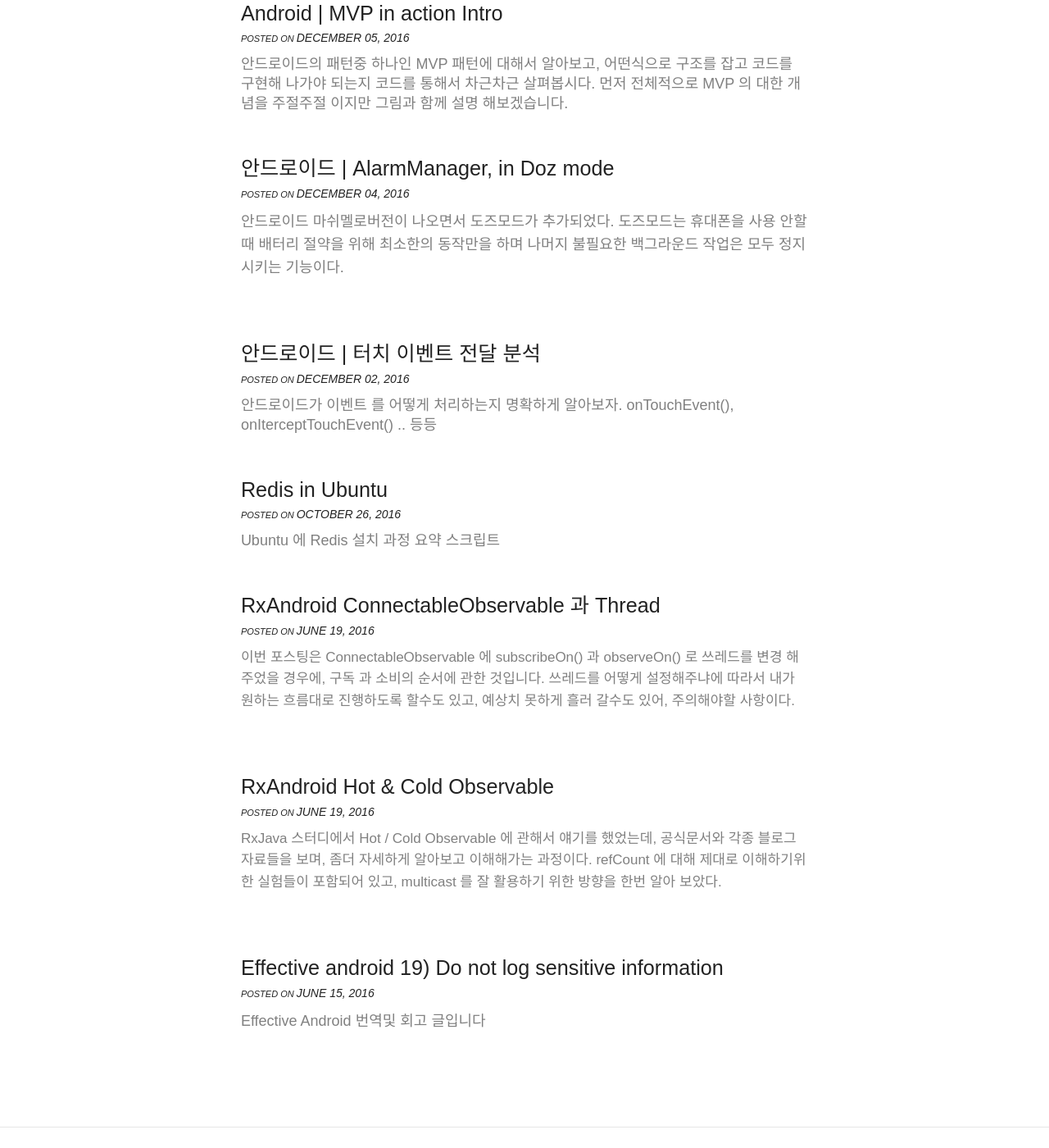
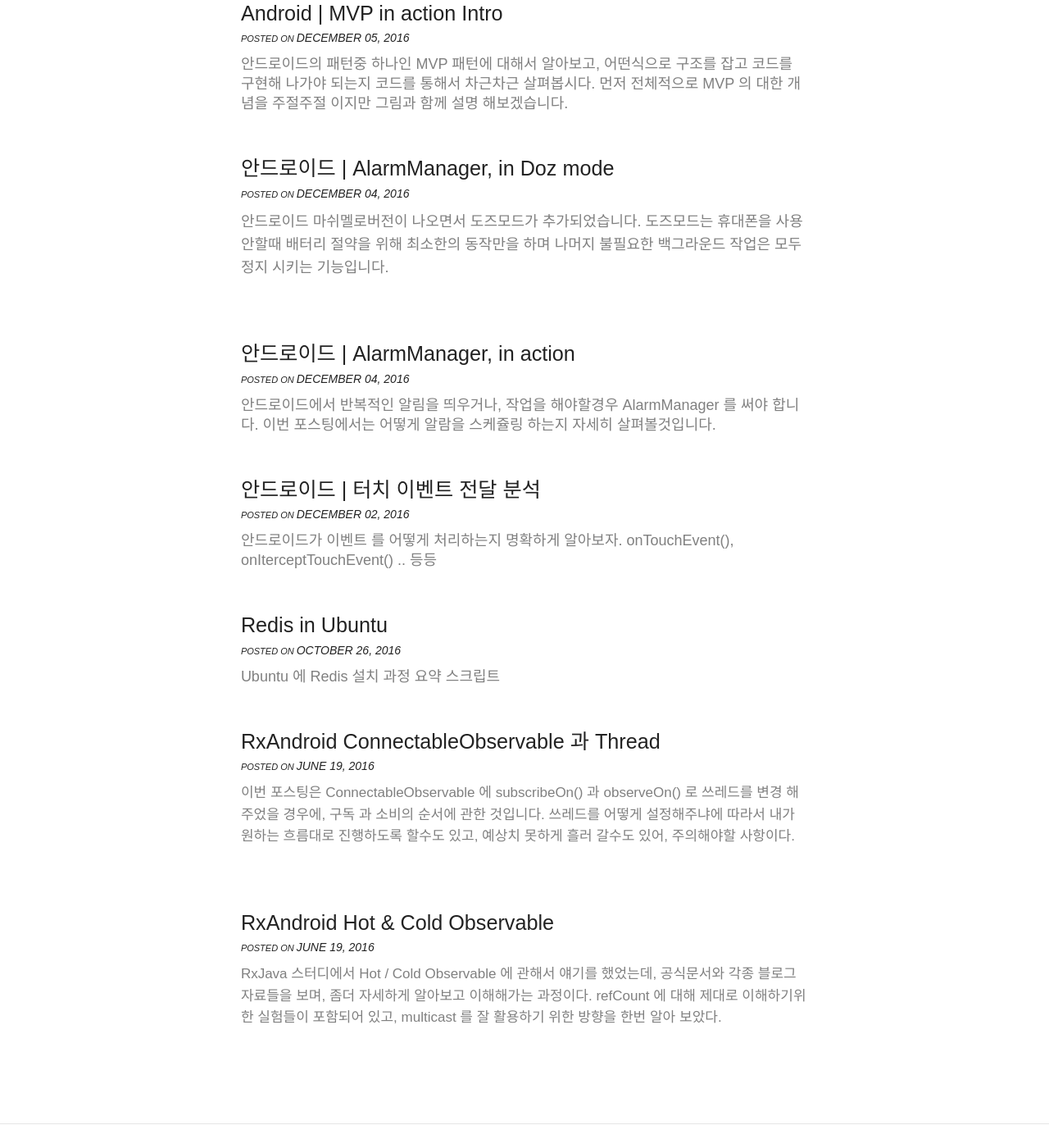
Before and after one commit to steadymoka/moka-a.github.io, a Jekyll site: the page built from index.html, in a window 1280 px wide and 1400 px high, scrolled down 1069 px. Shown: the whole window at 82% size. Built offline with Jekyll 4.4.1, drawn with Linux system fonts in a browser that asks for light colours; nearby versions of some CDN libraries; comment, search, counter and statistics services are not loaded; part of the change alters nothing that is shown.

Commit message:
alarm posting

````diff
--- /dev/null
+++ b/_posts/2016/android/2016-09-13-android-alarm-01.md
@@ -0,0 +1,14 @@
+---
+layout: post
+title: "안드로이드 | AlarmManager, in action"
+published: true
+modified:
+categories: android
+excerpt: 안드로이드에서 반복적인 알림을 띄우거나, 작업을 해야할경우 AlarmManager 를 써야 합니다. 이번 포스팅에서는 어떻게 알람을 스케쥴링 하는지 자세히 살펴볼것입니다.
+tags: [android, alarm, alarmManager]
+image:
+  feature:
+date: 2016-12-04
+---
+
+<br>
--- /dev/null
+++ b/_posts/2016/android/2016-09-13-android-alarm.md
@@ -0,0 +1,66 @@
+---
+layout: post
+title: "안드로이드 | AlarmManager, in Doz mode"
+published: true
+modified:
+categories: android
+excerpt:
+tags: [android, alarm, alarmManager]
+image:
+  feature:
+date: 2016-12-04
+---
+안드로이드 마쉬멜로버전이 나오면서 도즈모드가 추가되었습니다. 도즈모드는 휴대폰을 사용 안할때 배터리 절약을 위해 최소한의 동작만을 하며 나머지 불필요한 백그라운드 작업은 모두 정지 시키는 기능입니다.
+
+- 네트워크 작업 불가능
+- JobScheduler, AlarmManager, etc..
+- Wake Lock 무시
+- 등등..
+
+
+여러 기능들이 막히게 됩니다. 에외적으로 GCM 을 통해서는 푸쉬를 받을수 있다고 합니다.
+
+하지만 알람앱을 GCM 을 통해 울리게 할수는 없을 것입니다. GCM 도 어쨋든 네트워크 연결이 되어 있어야 되기 때문입니다. 따라서 도즈 모드로 알람앱을 만들경우 어떻게 해야 하는지 살펴 봐고 인지하고 있어야 합니다.
+
+
+<br>
+
+## Scheduling repeating alarm
+[https://developer.android.com/training/scheduling/alarms.html](https://developer.android.com/training/scheduling/alarms.html)
+반복적인 스케쥴링을 구현할때, 공식 사이트에서는 `AlarmManager` 를 이용을 하기를 권장하며, 앱이 실행되지 않은상태에서도 동작할수 있고, 불필요하게 리소스를 잡아먹는것을 방지 할수이 있다고 합니다.
+
+그러나 데이터를 동기화 하기위한 반복 작업에서는 `AlarmManager` 대신에 GCM 과 `SyncAdapter` 를 사용하기를 권하고 있습니. `SyncAdapter` 는 `AlarmManager` 와 같은 스케쥴링 옵션을 제공하며 좀더 유연하게 컨트롤 할수 있습니다.
+
+아무튼 반복작업을 위한 `AlarmManager` 의 함수로는 우선은 두가지가 있습니다. `setInExectRepeating()` 과 `setRepeating()` 함수입니다. 후자의 함수가 정확한 시간에 알림을 주기 위한 함수이지만, 구글에서는 알람시계같은 반복 알람이 아니라면 전자의 함수를 이용하기를 권하고 있습니다. 전자의 함수가 배터리 소모를 좀더 줄일수 있고, 네트워크 통신을 한다면 여러앱에서 동시 다발적으로 일어나는 통신으로 인한 부하를 없앨수 있기 떄문입니다.
+
+그리고 주의사항으로, 폰이 꺼지면 등록된 AlarmManager 가 모두 초기화 됩니다. 따라서 BootReceiver 에서 트리거를 받아 AlarmManager 를 등록 해주어야 합니다.
+
+<br>
+
+## API level 19
+하지만 안드로이드 **api level 19 (KITKAT 4.4)** 이상부터는 `setRepeating()` 으로 지정해도 알람이 정확하게 오지 않습니다. `setExact()` 함수를 이용해야지 정확한 시간에 알람이 오게 됩니다. 하지만 이것은 자동으로 반복알람이 되지는 않고 알람이 울린후 다시 재등록 해줌으로써 반복 알람이 되도록 합니다.
+
+<br>
+
+## API level 23
+그리고 안드로이드 **api level 23 (Marshmallow 6.0)** 이상부터는 위에서 언급했듯이 Doz 모드가 추가되어 `setExact()` 로도 정확한 시간을 보장할수가 없습니. 따라서 새로 추가된 함수 `setExactAndAllowWhileIdle()` 를 이용하여 알람을 설정 해주어야 합니다. 참고로 정확한 시간의 알람이 아니라면 `setAndAllowWhileIdle()` 함수를 이용하면 됩니다.
+
+따라서 알람앱을 만들기 위해서는 api level 을 분기하여 각각에 맞는 함수를 이용해서 처리를 해주어야 합니다. 이렇게 잘해주더라도 AlarmManager 가 내가 생각 했던거와는 다르게 동작하는 경우가 생길수 있습니다. 테스트할대는 잘되다가 꼭 한번씩 안될때가 있는데, 이럴때 디버깅을 하기 위해 adb 의 알람 덤프를 보는 방법이 있습니다.
+
+> $ adb shell dumpsys alarm
+
+명령을 치면 현재 Alarmmanager 에 등록된 알람을 모두 볼수있습니다. 보고자 하는 앱의 패키지명으로 검색 하여 등록된 시간을 확인하며 디버깅을 할수있습니다.
+
+그리고 adb 로 직접 도즈모드로 들어가도록 하는 방법은
+
+> $ adb shell dumpsys battery unplug   (충전중이지 않음으로 설정) <br>
+> $ adb shell dumpsys deviceidle step
+
+step 명령으로 idle 상태가 될때까지 해줍니다.
+
+<br>
+
+### setAlarmClock()
+그러면 이렇게 `setExactAndAllowWhileIdle()` 함수를 이용하여 알람을 설정 해주고 `adb` 명령어를 이용해 테스트를 해보면, 위의 함수로만은 가끔 정확한 시간에 울리지 않는것을 확인할수가 있었습니다. 휴대폰이 도즈모드 이다가, 다시 사용을 할때 그때 해당 시간에 받지 못한 알람이 울리는 경우가 발생하였고, 따라서 알람앱 같은 정확한 시간에 울려야 하는 앱이라면은 다른 함수 `setAlarmClock()` 을 이용하면 해결을 할수가 있습니. 하지만 위의 함수는 알람이 울리기 전에 도즈모드를 풀어버리고 울리는 방식이라 GDG 블로그에 보면 되도록이면 쓰지말라고 되어있습니다.
+
+<br>
--- a/_posts/2016/youtube/2016-12-06-android-mvp-01.md
+++ b/_posts/2016/youtube/2016-12-06-android-mvp-01.md
@@ -73,7 +73,7 @@ class MyPresenter {
 }
 ```
 
-자 이제 사실상 끝이긴 합니다. Fragment 에서 Presenter 에 `attachView()` 를 한후에 원하는 로직을 Presenter 에서 함수로 만들어 호출 하고 화면 갱신을 원하면 가지고 있는 fragment(view) 인스턴스를 통해 함수호출 하면 됩니다. 그리고 Presenter 에서 데이터가 필요할때 Model 에서 가져오는 것입니다.
+자 이제 사실상 끝이긴 합니다. Fragment 에서 Presenter 에 `attachView()` 를 한후에 원하는 로직을 Presenter 에서 함수로 만들어 호출 하고 화면 갱신을 원하면 가지고 있는 fragment( view ) 인스턴스를 통해 함수호출 하면 됩니다. 그리고 Presenter 에서 데이터가 필요할때 Model 에서 가져오는 것입니다.
 
 ##### 하지만
 `위와 같이 하면 MVP 의 의도를 전혀 살리지 못합니다` 이전 포스팅에서 말했던 View 와 Presenter 간의 의존성이 없어 진다는 것이 성립 하지 못합니다. 특히 Presenter 에서 View 에 대한 의존도를 없애야 하는데 ( 테스트의 용이성을 위해 ) 위와 같이 fragment 의 인스턴스를 가지고 있다면 그렇지 못합니다.
@@ -113,7 +113,7 @@ class MyPresenter {
 
 위의 Presenter 를 보면 MvpView 인터페이스의 인스턴스를 가짐으로써 Fragment 로 부터 의존도를 낮추게 되었습니다. 실제 코드에서는 Fragment 가 해당 인터페이스로 동작 함으로써 동작 하게 될것 이고, 테스트를 할때는 View 를 간단하게 Mocking 하여 테스트를 할수가 있을 것입니다.
 
-다른 샘플들을 보면 View 에서 Presenter 또한 인터페이스를 통해 구현하는것이 있고, 안그런것들이 있는데, 여기서는 그렇게 하지 않았고, 제 샘플 프로젝트에도 굳이 하지 않았습니다. 왜냐하면 View(Fragment) 는 따로 Unit 테스트를 하지 않을것이기 때문입니다.
+다른 샘플들을 보면 View 에서 Presenter 또한 인터페이스를 통해 구현하는것이 있고, 안그런것들이 있는데, 여기서는 그렇게 하지 않았고, 제 샘플 프로젝트에도 굳이 하지 않았습니다. 왜냐하면 View( Fragment ) 는 따로 Unit 테스트를 하지 않을것이기 때문입니다.
 
 <br>
 
@@ -123,7 +123,7 @@ Presenter 는 필요한 데이터를 모델을 통해서 가져 오게 될것
 <br>
 
 ### 마무리
-아직은 Model 을 추가 하지 않고 View 와 Presenter 의 구현에 대해서 살펴 보았습니다. 다음 포스팅에서는 모델또한 interface 를 통해서 소통하는 법을 살펴볼 것입니다.
+사실 mvp 든 mvc 든 코드를 적당히 분리 해놓는 거라고 생각합니다. 하지만 비지니스 로직을 테스트 하기 용이하도록 Presenter 라는 클래스를 만들어 분리한것이라고도 볼수 있습니다.
 
 <br>
 
--- a/_posts/android/2016-09-13-android-alarm.md
+++ /dev/null
@@ -1,51 +0,0 @@
----
-layout: post
-title: "안드로이드 | AlarmManager, in Doz mode"
-published: true
-modified:
-categories: android
-excerpt:
-tags: [android, alarm, alarmManager]
-image:
-  feature:
-date: 2016-12-04
----
-안드로이드 마쉬멜로버전이 나오면서 도즈모드가 추가되었다. 도즈모드는 휴대폰을 사용 안할때 배터리 절약을 위해 최소한의 동작만을 하며 나머지 불필요한 백그라운드 작업은 모두 정지 시키는 기능이다.
-
-- 네트워크 작업 불가능
-- JobScheduler, AlarmManager, etc..
-- Wake Lock 무시
-- 등등..
-
-
-여러 기능들이 막히게 된다. 하지만 GCM 을 통해서는 푸쉬를 받을수 있다고 한다.
-
-하지만 알람앱을 GCM 을 통해 울리게 할수는 없을 것이다. GCM 도 어쨋든 네트워크 연결이 되어 있어야 되기 때문이다. 따라서 도즈 모드로 알람앱을 만들경우 어떻게 해야 하는지 살펴 봐야 한다.
-
-
-<br>
-
-## Scheduling repeating alarm
-[https://developer.android.com/training/scheduling/alarms.html](https://developer.android.com/training/scheduling/alarms.html)
-공식 사이트에서는 `AlarmManager` 를 이용을 하기를 권장하며, 앱이 실행되지 않은상태에서도 동작할수 있고, 불필요하게 리소스를 잡아먹는것을 방지 할수이 있다고 한다.
-
-그러나 데이터를 동기화 하기위한 반복 작업에서는 `AlarmManager` 대신에 GCM 과 `SyncAdapter` 를 사용하기를 권하고 있다. `SyncAdapter` 는 `AlarmManager` 와 같은 스케쥴링 옵션을 제공하며 좀더 유연하게 컨트롤 할수 있다.
-
-아무튼 반복작업을 위한 `AlarmManager` 의 함수로는 우선은 두가지가 있다. `setInExectRepeating()` 과 `setRepeating()` 함수이다. 후자의 함수가 정확한 시간에 알림을 주기 위한 함수이지만, 구글에서는 알람시계같은 반복 알람이 아니라면 전자의 함수를 이용하기를 권하고 있다. 전자의 함수가 배터리 소모를 좀더 줄일수 있고, 네트워크 통신을 한다면 여러앱에서 동시 다발적으로 일어나는 통신으로 인한 부하를 없앨수 있기 때문이다.
-
-그리고 주의사항으로, 폰이 꺼지면 등록된 AlarmManager 가 모두 초기화 된다. 따라서 BootReceiver 에서 트리거를 받아 AlarmManager 를 등록 해주어야 한다.
-
-<br>
-
-## API level 19
-하지만 안드로이드 **api level 19 (KITKAT 4.4)** 이상부터는 `setRepeating()` 으로 지정해도 알람이 정확하게 오지 않는다. `setExact()` 함수를 이용해야지 정확한 시간에 알람이 오게 되어있다.
-
-<br>
-
-## API level 23
-그리고 안드로이드 **api level 23 (Marshmallow 6.0)** 이상부터는 위에서 언급했듯이 Doz 모드가 추가되어 `setExact()` 로도 정확한 시간을 보장할수가 없다. 따라서 새로 추가된 함수 `setExactAndAllowWhileIdle()` 를 이용하여 알람을 설정 해주어야 한다. 참고로 정확한 시간의 알람이 아니라면 `setAndAllowWhileIdle()` 함수를 이용하면 된다.
-
-따라서 알람앱을 만들기 위해서는 api level 을 분기하여 각각에 맞는 함수를 이용해서 처리를 해주어야 한다. 이렇게 잘해주더라도 AlarmManager 가 내가 생각 했던거와는 다르게 동작하는 경우가 생길수 있다. 테스트할대는 잘되다가 꼭 한번씩 안될때가 있는데, 이럴때 디버깅을 하기 위해 adb 의 덤프를 보는 방법이 있다.  `adb shell dumpsys alarm` 명령을 치면 현재 Alarmmanager 에 등록된 알람을 모두 볼수있다. 보고자 하는 앱의 패키지명으로 검색 하여 등록된 시간을 확인하며 디버깅을 할수있다.
-
-### setAlarmClock()
-그러면 이렇게 `setExactAndAllowWhileIdle()` 함수를 이용하여 알람을 설정 해주고 `adb` 명령어를 이용해 테스트를 해보면, 위의 함수로만은 가끔 정확한 시간에 울리지 않는것을 확인할수가 있다. 휴대폰이 도즈모드 이다가, 다시 사용을 할때 그때 해당 시간에 받지 못한 알람이 울리는 경우가 발생하였다. 따라서 알람앱 같은 정확한 시간에 울려야 하는 앱이라면은 다른 함수 `setAlarmClock()` 을 이용하면 해결을 할수가 있다. 하지만 위의 함수는 알람이 울리기 전에 도즈모드를 풀어버리고 울리는 방식이라 GDG 블로그에 보면 되도록이면 쓰지말라고 되어있다.
````
